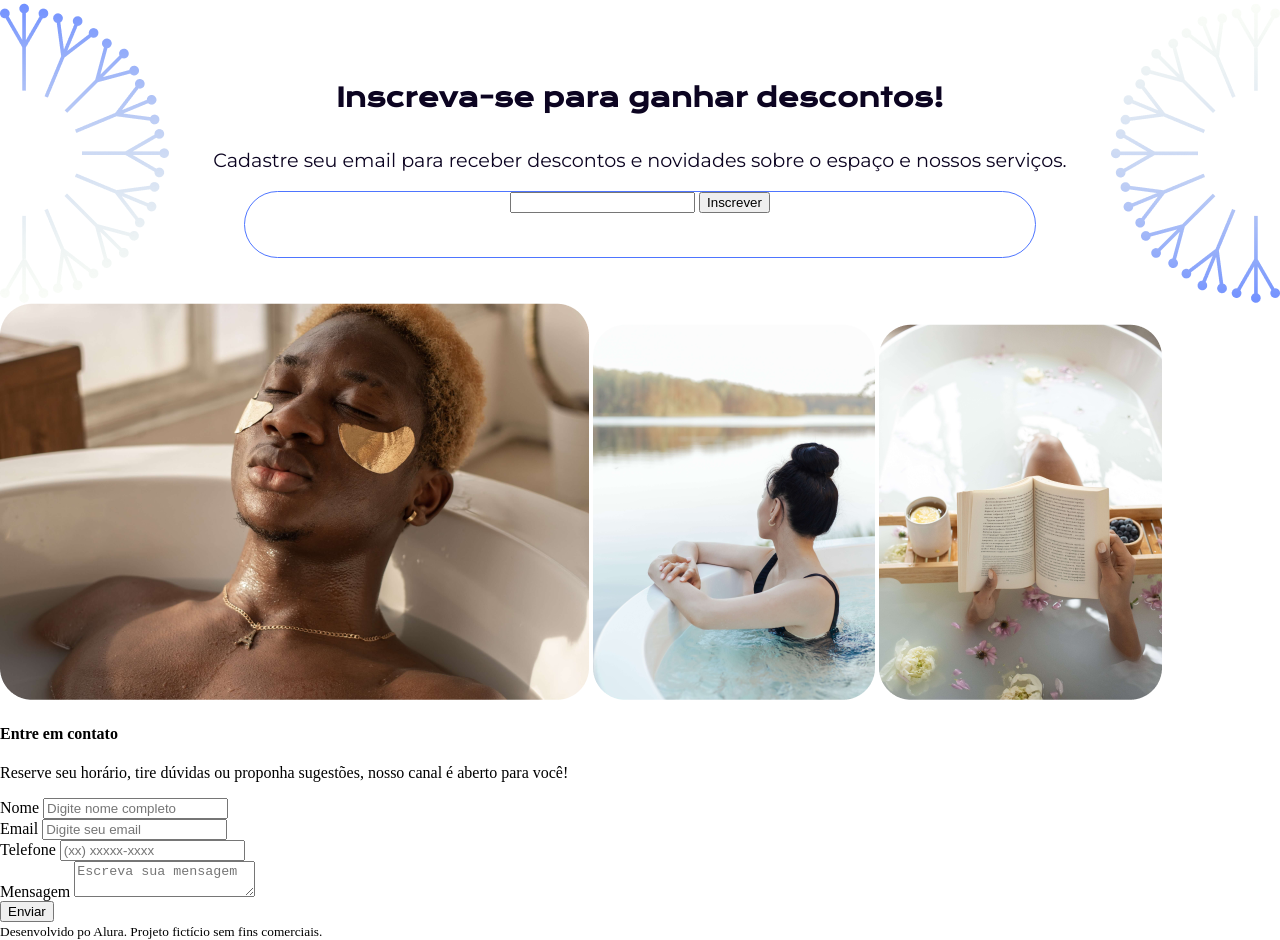
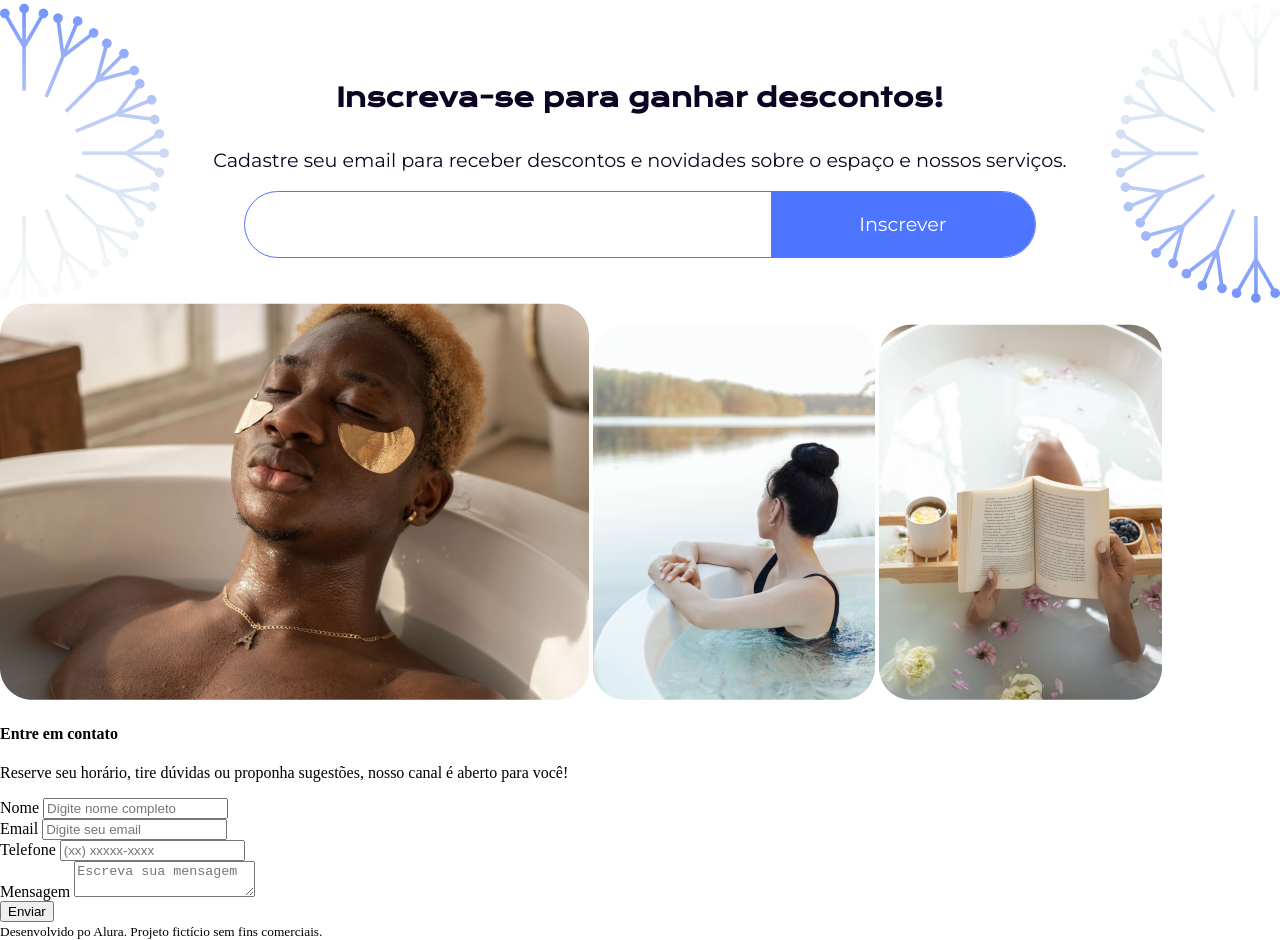
Before and after one commit to gioperrone/alura, a plain HTML site: page sass-css-estilizando-site/3360-calmaria-spa-projeto-inicial/index.html in a window 1280 px wide. Shown: the part 2314-3254 px from the top of the page. Drawn offline with nearby package versions, Linux system fonts and the light colour scheme.

Commit message:
finalizei seção de descontos

```diff
--- a/sass-css-estilizando-site/3360-calmaria-spa-projeto-inicial/styles/components/_desconto.scss
+++ b/sass-css-estilizando-site/3360-calmaria-spa-projeto-inicial/styles/components/_desconto.scss
@@ -19,5 +19,25 @@
         border: 1px solid variaveis.$cor-secundaria;
         border-radius: 65px;
         margin: 0 auto;
+        display: inline-flex;
+        input {
+            @include mixins.ff-fs-fc(variaveis.$ft-textos, 1.2rem, variaveis.$cor-primaria);
+            width: calc($largura-input * 0.65);
+            border: none;
+            outline: none;
+            margin-left: 2rem;
+        }
+        button {
+            @include mixins.ff-fs-fc(variaveis.$ft-textos, 1.2rem, white);
+            width: calc($largura-input * 0.35);
+            background: variaveis.$cor-secundaria;
+            border-radius: 0 65px 65px 0;
+            border: none;
+            cursor: pointer;
+            &:hover {
+                transition-duration: 0.5s;
+                background: variaveis.$cor-terciaria;
+            }
+        }
     }
 }
```
Also changed, not shown: sass-css-estilizando-site/3360-calmaria-spa-projeto-inicial/styles/styles.css, 1 other file.
